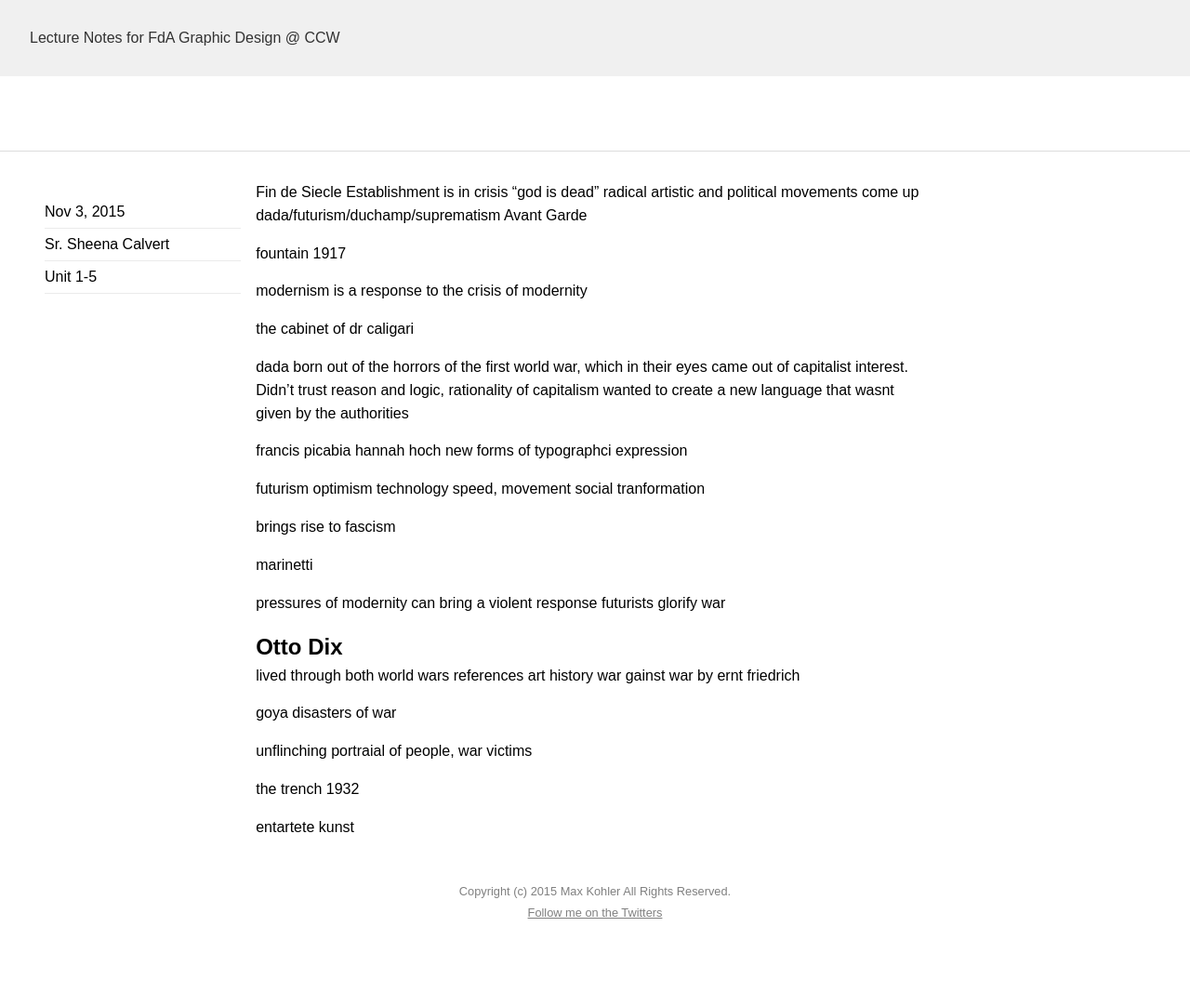
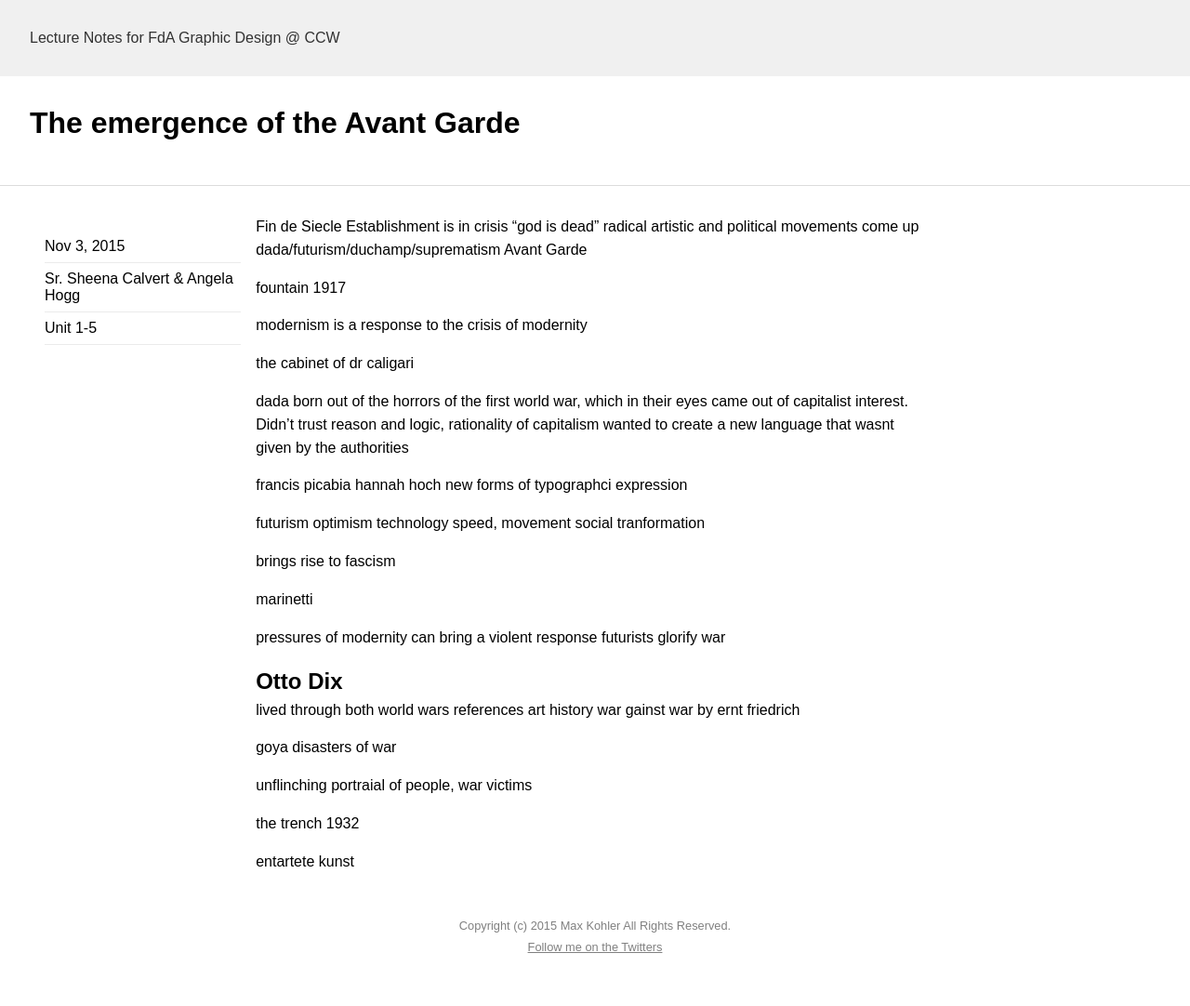
Before and after one commit to awesomephant/notes, a Jekyll site: the page built from _posts/2015-11-03-unit-1-5.markdown, in a window 1280 px wide. Shown: the whole page at 93% size. Built offline with Jekyll 4.4.1, drawn with Linux system fonts in a browser that asks for light colours; before the commit the page ends 1045 px from its top, so only the background shows below that.

Commit message:
add title

```diff
--- a/_posts/2015-11-03-unit-1-5.markdown
+++ b/_posts/2015-11-03-unit-1-5.markdown
@@ -1,8 +1,8 @@
 ---
 layout: post
-title:  ""
+title:  "The emergence of the Avant Garde"
 date:   2015-11-03 09:45:00
-teacher: Sr. Sheena Calvert
+teacher: Sr. Sheena Calvert & Angela Hogg
 unit: '1-5'
 abstract: ""
 ---
```
